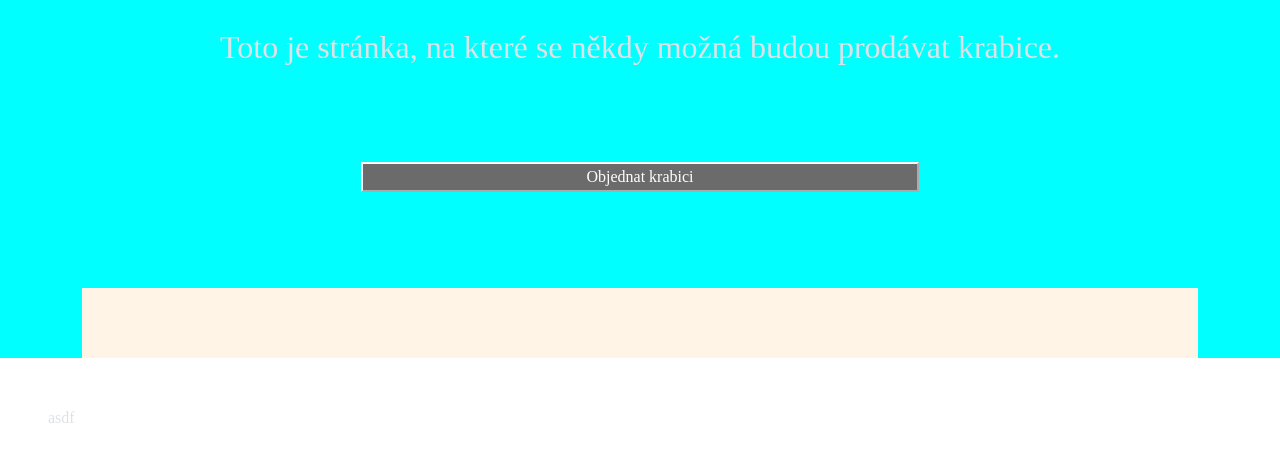
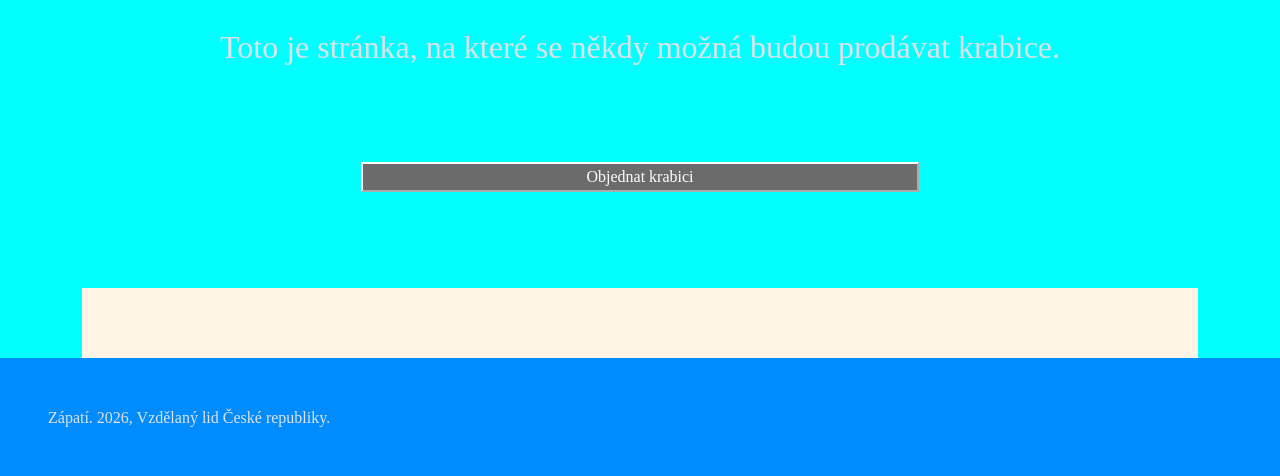
Before and after one commit to gyarab/2026_wt_safarik, a plain HTML site: page boxes/index.html in a window 1280 px wide. Shown: the part 322-798 px from the top of the page. Drawn offline with nearby package versions, Linux system fonts and the light colour scheme.

Commit message:
úprava zápatí

```diff
--- a/boxes/index.html
+++ b/boxes/index.html
@@ -85,7 +85,7 @@
             <img src="img/box8.svg" alt="" class="col krabice">
         </div>
     </div>
-    <div style="background-color: white;" class="sticky-bottom p-5">asdf</div>
+    <div style="background-color: rgb(0, 140, 255);" class="sticky-bottom p-5">Zápatí. 2026, Vzdělaný lid České republiky.</div>
     <script>
         function tlac() {
             alert("Byla objednána krabice.");
```
